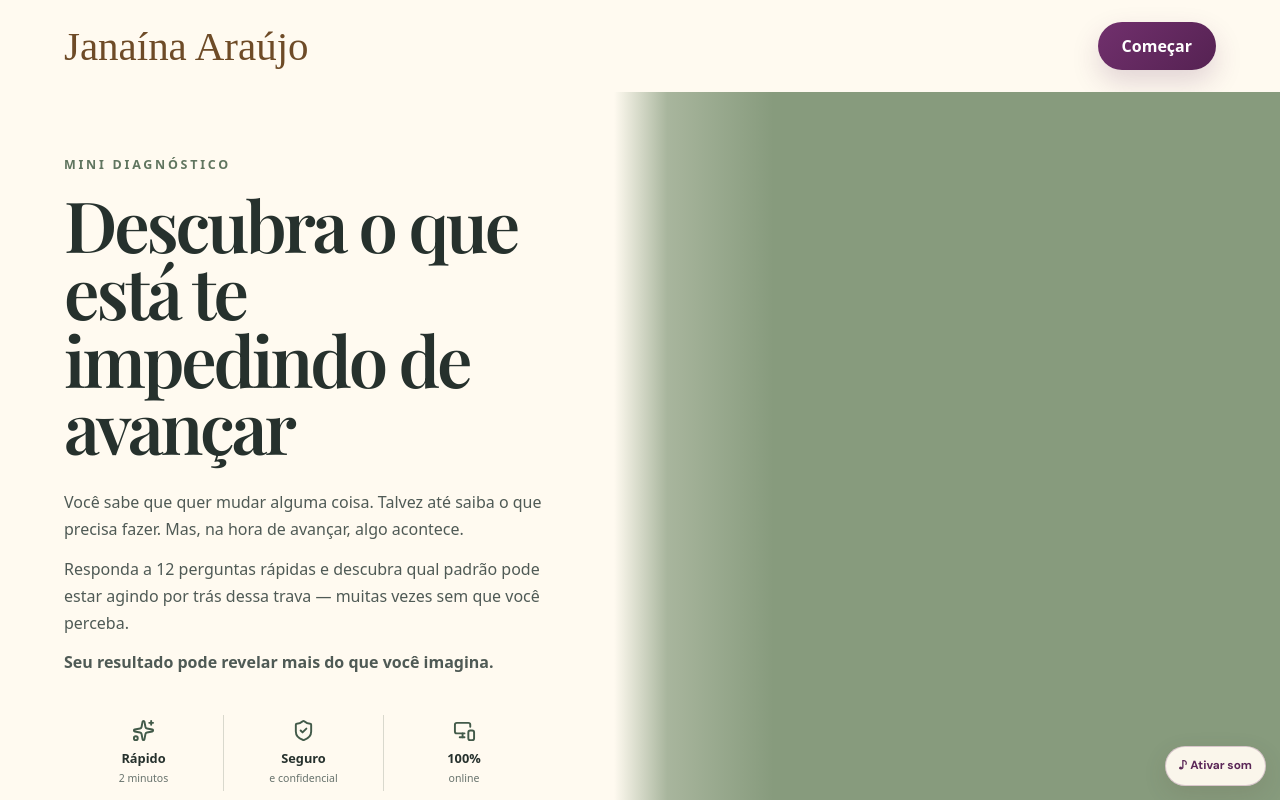
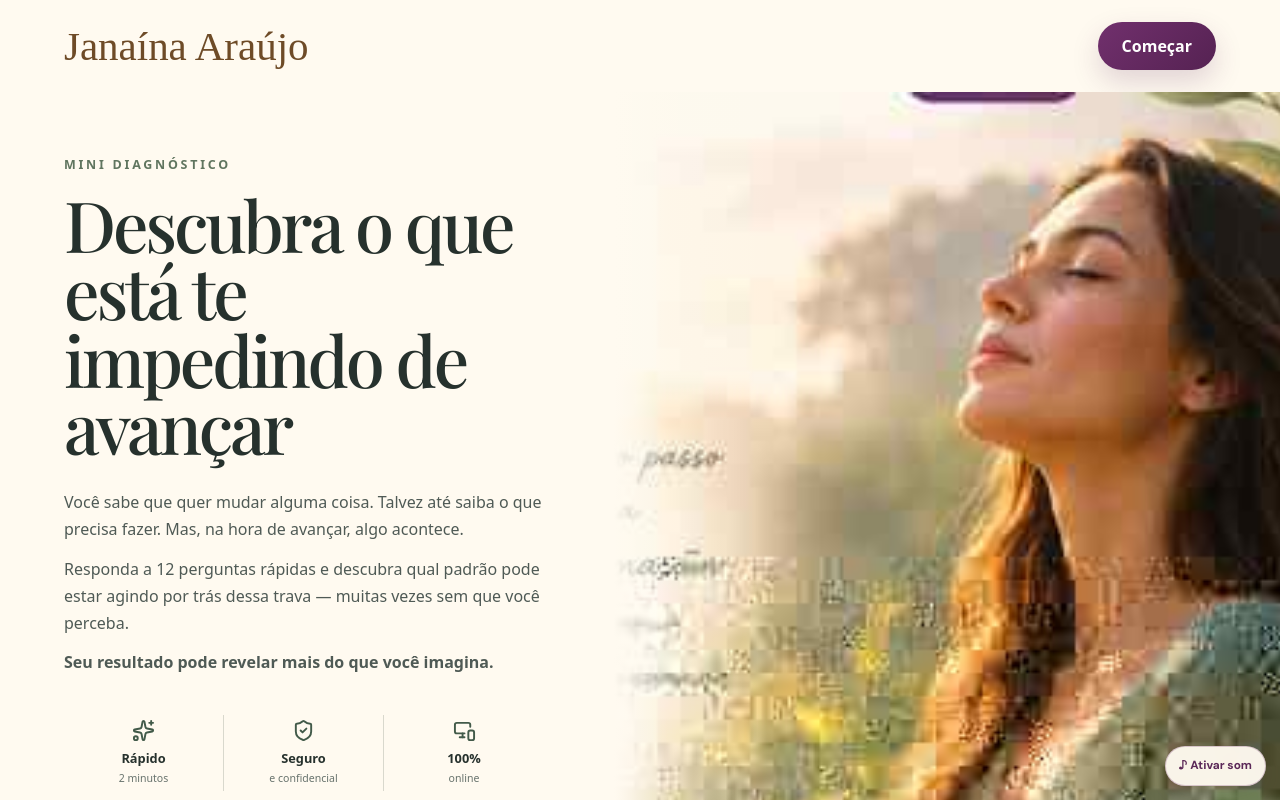
Before and after one commit to evertonpiceni-sketch/MiniDiagnostico, a React (Vite) app: page / in a window 1280 px wide. Shown: the top 800 px of the page. Built offline with nearby package versions, Linux system fonts and the light colour scheme.

Commit message:
fix: render validated hero and prevent corrupt deploys

```diff
--- a/scripts/brand-and-price-guard.cjs
+++ b/scripts/brand-and-price-guard.cjs
@@ -17,7 +17,7 @@ for (const fragment of [
   'Responda a 12 perguntas rápidas e descubra qual padrão pode estar agindo por trás dessa trava',
   'Seu resultado pode revelar mais do que você imagina.', '2 minutos', 'Seus dados estão seguros e protegidos.',
   'R$ 9,90', 'WhatsApp', '/api/checkout', '/api/asaas-pix', 'CREDIT_CARD', 'PIX', 'RESULT_TOKEN_SECRET',
-  '/ja-logo.webp', '/hero-approved.jpg', 'Resultado confidencial', 'Asaas'
+  '/ja-logo.webp', '/hero-approved-live.jpg', 'Resultado confidencial', 'Asaas'
 ]) if (!all.includes(fragment)) throw new Error(`Production guard failed: missing fragment: ${fragment}`);
 
 for (const fragment of [
@@ -29,9 +29,14 @@ for (const fragment of [
 
 if (app.includes('<small>5 minutos</small>')) throw new Error('Production guard failed: approved duration is 2 minutos');
 if (!app.includes('className="landing-v2"')) throw new Error('Production guard failed: landing v2 component missing');
-if (!app.includes('<img src="/hero-approved.jpg"')) throw new Error('Production guard failed: approved hero element missing');
+if (!app.includes('<img src="/hero-approved-live.jpg"')) throw new Error('Production guard failed: validated approved hero element missing');
 if (!main.includes("import './landing-v2.css';")) throw new Error('Production guard failed: landing-v2.css is not loaded');
 if (!landing.includes('.landing-v2__visual>img{display:block')) throw new Error('Production guard failed: approved hero is not explicitly visible');
 if (landing.includes('.landing-v2__visual>img{display:none')) throw new Error('Production guard failed: approved hero is hidden');
 
+const hero = fs.readFileSync('public/hero-approved-live.jpg');
+if (hero.length < 10_000 || hero[0] !== 0xff || hero[1] !== 0xd8 || hero.at(-2) !== 0xff || hero.at(-1) !== 0xd9) {
+  throw new Error('Production guard failed: approved hero JPEG is missing or corrupt');
+}
+
 console.log('Production guard passed: visible approved hero, responsive landing, Janaína identity, Asaas-only payments, R$ 9,90 and protected result flow.');
--- a/src/App.tsx
+++ b/src/App.tsx
@@ -142,7 +142,7 @@ export default function App() {
           </form>
         </div>
         <figure className="landing-v2__visual">
-          <img src="/hero-approved.jpg" alt="Mulher em momento de serenidade e autoconhecimento"/>
+          <img src="/hero-approved-live.jpg" alt="Mulher em momento de serenidade e autoconhecimento"/>
           <figcaption className="landing-v2__quote">O primeiro passo para a sua transformação começa com o autoconhecimento.</figcaption>
         </figure>
       </section>
--- a/src/index.css
+++ b/src/index.css
@@ -1,5 +1,5 @@
+@import url('https://fonts.googleapis.com/css2?family=DM+Sans:wght@400;500;600;700&family=Playfair+Display:wght@500;600;700&display=swap');
 @import "tailwindcss";
-@import url('https://fonts.googleapis.com/css2?family=DM+Sans:wght@400;500;600;700&family=Playfair+Display:wght@500;600;700&display=swap');
 
 :root{
   --cream:#fbf5e8;
--- a/src/landing-v2.css
+++ b/src/landing-v2.css
@@ -11,9 +11,9 @@
 .landing-v2__eyebrow{margin:0 0 16px;font-size:.78rem;font-weight:800;letter-spacing:.22em;color:#60755f}.landing-v2__copy h1{margin:0 0 28px;max-width:650px;font-family:"Playfair Display",Georgia,serif;font-size:clamp(3.4rem,5.5vw,5.9rem);font-weight:500;letter-spacing:-.045em;line-height:.96;color:#26312d}.landing-v2__text{max-width:590px;color:#4f5a55;font-size:1rem;line-height:1.68}.landing-v2__text p{margin:0 0 13px}
 .landing-v2__benefits{display:grid;grid-template-columns:repeat(3,minmax(0,1fr));width:min(100%,480px);margin:26px 0 24px}.landing-v2__benefit{display:flex;flex-direction:column;align-items:center;text-align:center;gap:3px;padding:4px 14px;border-right:1px solid rgba(95,108,96,.24)}.landing-v2__benefit:last-child{border-right:0}.landing-v2__benefit svg{width:23px;height:23px;color:#425a49;margin-bottom:4px}.landing-v2__benefit strong{font-size:.8rem}.landing-v2__benefit small{font-size:.66rem;color:#68736d}
 .landing-v2__form{display:grid;gap:12px;width:min(100%,480px)}.landing-v2__label{display:grid;gap:6px;font-size:.75rem;font-weight:700;color:#58645e}.landing-v2__input{width:100%;min-height:50px;border:1px solid rgba(85,105,91,.27);border-radius:13px;padding:0 14px;background:#fff;outline:none}.landing-v2__input:focus{border-color:rgba(111,49,108,.55);box-shadow:0 0 0 4px rgba(111,49,108,.08)}.landing-v2__secure{display:flex;align-items:center;justify-content:center;gap:7px;margin:2px 0 0;color:#69736d;font-size:.72rem}.landing-v2__secure svg{width:14px;height:14px}
-/* Use the approved WebP directly as the rendered hero. This avoids the visibly damaged low-resolution JPEG fallback. */
-.landing-v2__visual{position:relative;min-height:760px;overflow:hidden;background:#879b7d url('/hero-approved.webp') center 38%/cover no-repeat}.landing-v2__visual>img{display:none!important}.landing-v2__visual:after{content:"";position:absolute;inset:0;background:linear-gradient(90deg,#fffaf0 0,rgba(255,250,240,.28) 8%,transparent 24%);pointer-events:none}.landing-v2__quote{position:absolute;left:8%;bottom:9%;z-index:2;max-width:330px;margin:0;color:#fff;font-family:"Brush Script MT","Segoe Script",cursive;font-size:clamp(1.55rem,2.4vw,2.5rem);line-height:1.12;text-shadow:0 2px 18px rgba(35,42,34,.28)}
+/* The approved, validated JPEG is a real element so a broken asset can never degrade into an empty green panel. */
+.landing-v2__visual{position:relative;min-height:760px;overflow:hidden;background:#879b7d}.landing-v2__visual>img{display:block;position:absolute;inset:0;width:100%;height:100%;object-fit:cover;object-position:center 38%;opacity:1;visibility:visible}.landing-v2__visual:after{content:"";position:absolute;inset:0;background:linear-gradient(90deg,#fffaf0 0,rgba(255,250,240,.28) 8%,transparent 24%);pointer-events:none}.landing-v2__quote{position:absolute;left:8%;bottom:9%;z-index:2;max-width:330px;margin:0;color:#fff;font-family:"Brush Script MT","Segoe Script",cursive;font-size:clamp(1.55rem,2.4vw,2.5rem);line-height:1.12;text-shadow:0 2px 18px rgba(35,42,34,.28)}
 .landing-v2__footer{display:grid;grid-template-columns:1.1fr .8fr 1.15fr;gap:28px;align-items:center;padding:24px clamp(22px,5vw,76px) 30px;border-top:1px solid rgba(190,164,111,.25);background:#fff9ee}.landing-v2__signature{display:flex;flex-direction:column}.landing-v2__signature strong{font-family:"Brush Script MT","Segoe Script",cursive;font-size:2rem;font-weight:500;color:#6e4b27}.landing-v2__signature span{font-size:.58rem;letter-spacing:.18em;font-weight:800;color:#6f6a5e}.landing-v2__instagram{justify-self:center;color:#71306d;font-size:.8rem;font-weight:800;text-decoration:none}.landing-v2__mantra{justify-self:end;max-width:310px;margin:0;text-align:right;font-family:Georgia,serif;font-size:.8rem;font-style:italic;line-height:1.55;color:#58645e}
 @media(max-width:1180px) and (min-width:981px){.landing-v2__hero{grid-template-columns:minmax(0,54%) minmax(0,46%)}.landing-v2__copy{padding-left:clamp(28px,4vw,56px);padding-right:clamp(24px,3vw,44px)}.landing-v2__copy h1{font-size:clamp(3rem,5vw,4.65rem)}}
-@media(max-width:980px){.landing-v2__hero{grid-template-columns:1fr}.landing-v2__copy{padding:38px 24px 44px}.landing-v2__copy h1{font-size:clamp(2.8rem,9vw,4.6rem)}.landing-v2__visual{min-height:620px;background-position:center 35%}.landing-v2__footer{grid-template-columns:1fr;text-align:center}.landing-v2__instagram,.landing-v2__mantra{justify-self:center}.landing-v2__mantra{text-align:center}.landing-v2__signature{align-items:center}}
-@media(max-width:560px){.landing-v2__header{padding:16px 22px;min-height:92px}.landing-v2__header:before{font-size:2.15rem}.landing-v2__top-cta{padding:10px 18px}.landing-v2__copy{padding:24px 18px 34px}.landing-v2__copy h1{font-size:clamp(2.45rem,11.5vw,3rem);line-height:.98;margin-bottom:20px}.landing-v2__text{font-size:.94rem;line-height:1.58}.landing-v2__benefits{margin:22px 0}.landing-v2__benefit{padding:4px 7px}.landing-v2__visual{min-height:500px;background-position:center 32%}.landing-v2__quote{left:7%;right:7%;bottom:7%;font-size:1.65rem}.landing-v2__footer{position:relative;padding:26px 18px 96px;gap:18px}.ambient-sound-control{position:absolute!important;right:18px!important;bottom:18px!important;max-width:calc(100vw - 36px)!important;z-index:60!important}}
+@media(max-width:980px){.landing-v2__hero{grid-template-columns:1fr}.landing-v2__copy{padding:38px 24px 44px}.landing-v2__copy h1{font-size:clamp(2.8rem,9vw,4.6rem)}.landing-v2__visual{min-height:620px}.landing-v2__visual>img{object-position:center 35%}.landing-v2__footer{grid-template-columns:1fr;text-align:center}.landing-v2__instagram,.landing-v2__mantra{justify-self:center}.landing-v2__mantra{text-align:center}.landing-v2__signature{align-items:center}}
+@media(max-width:560px){.landing-v2__header{padding:16px 22px;min-height:92px}.landing-v2__header:before{font-size:2.15rem}.landing-v2__top-cta{padding:10px 18px}.landing-v2__copy{padding:24px 18px 34px}.landing-v2__copy h1{font-size:clamp(2.45rem,11.5vw,3rem);line-height:.98;margin-bottom:20px}.landing-v2__text{font-size:.94rem;line-height:1.58}.landing-v2__benefits{margin:22px 0}.landing-v2__benefit{padding:4px 7px}.landing-v2__visual{min-height:500px}.landing-v2__visual>img{object-position:center 32%}.landing-v2__quote{left:7%;right:7%;bottom:7%;font-size:1.65rem}.landing-v2__footer{position:relative;padding:26px 18px 96px;gap:18px}.ambient-sound-control{position:absolute!important;right:18px!important;bottom:18px!important;max-width:calc(100vw - 36px)!important;z-index:60!important}}
```
